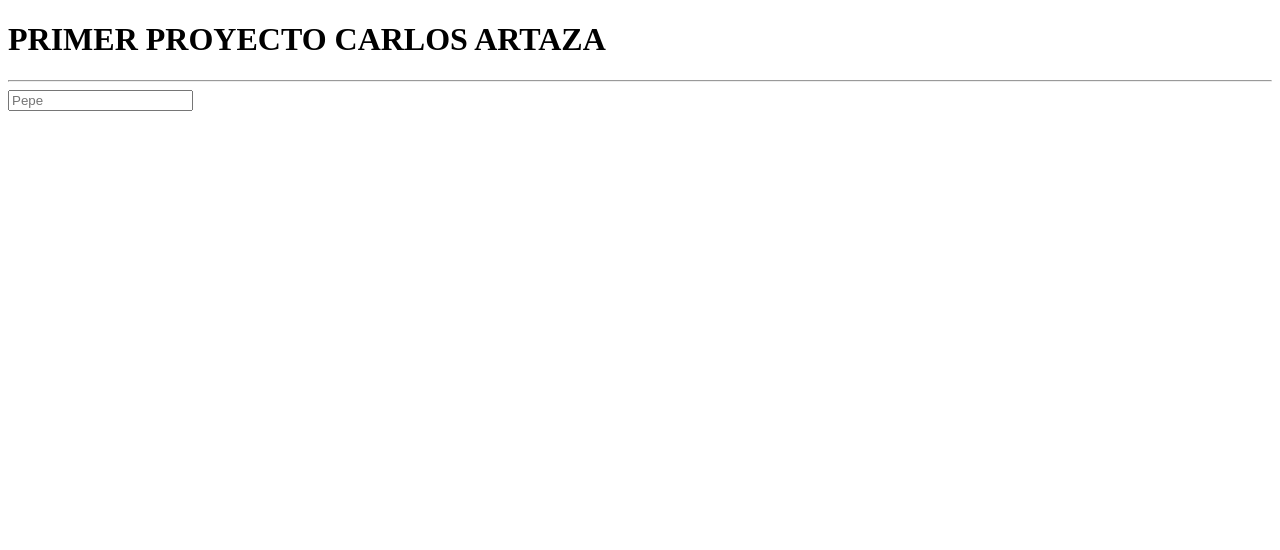
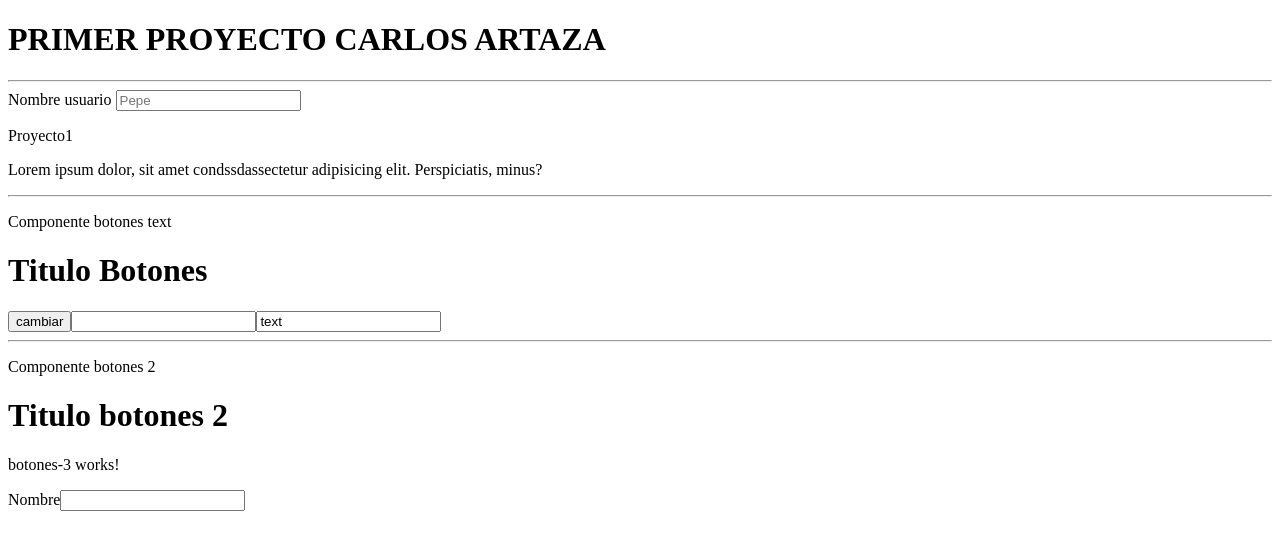
Before and after one commit to Carlos731987/hoy, an Angular app: page / in a window 1280 px wide. Shown: the top 550 px of the page. Built offline with nearby package versions, Linux system fonts and the light colour scheme.

Commit message:
correciones

```diff
--- a/src/app/app.component.html
+++ b/src/app/app.component.html
@@ -3,4 +3,4 @@
 <p>Lorem ipsum dolor, sit amet condssdassectetur adipisicing elit. Perspiciatis, minus?</p>
 <app-botones></app-botones>
 <app-botones2></app-botones2>
-<app-botones3></app-botones2>
+<app-botones-3></app-botones-3>
--- a/src/app/app.component.ts
+++ b/src/app/app.component.ts
@@ -3,6 +3,7 @@ import { RouterOutlet } from '@angular/router';
 import { Botones2Component } from './componenentes/botones2/botones2.component';
 import { BotonesComponent } from './componenentes/botones/botones.component';
 import { Botones3Component } from './componenentes/botones-3/botones-3.component';
+
 
 @Component({
   selector: 'app-root',
--- a/src/app/componenentes/botones-3/botones-3.component.html
+++ b/src/app/componenentes/botones-3/botones-3.component.html
@@ -1 +1,3 @@
 <p>botones-3 works!</p>
+<label for="Nombre">Nombre</label>
+<input type="text">
--- a/src/index.html
+++ b/src/index.html
@@ -10,8 +10,10 @@
 <body>
   <h1>PRIMER PROYECTO CARLOS ARTAZA</h1>
   <hr>
-  <label for="nombre" id="nombre"></label>
+  <label for="nombre" id="nombre">Nombre usuario</label>
   <input type="text" placeholder="Pepe">
+
   <app-root></app-root>
+
 </body>
 </html>
```
